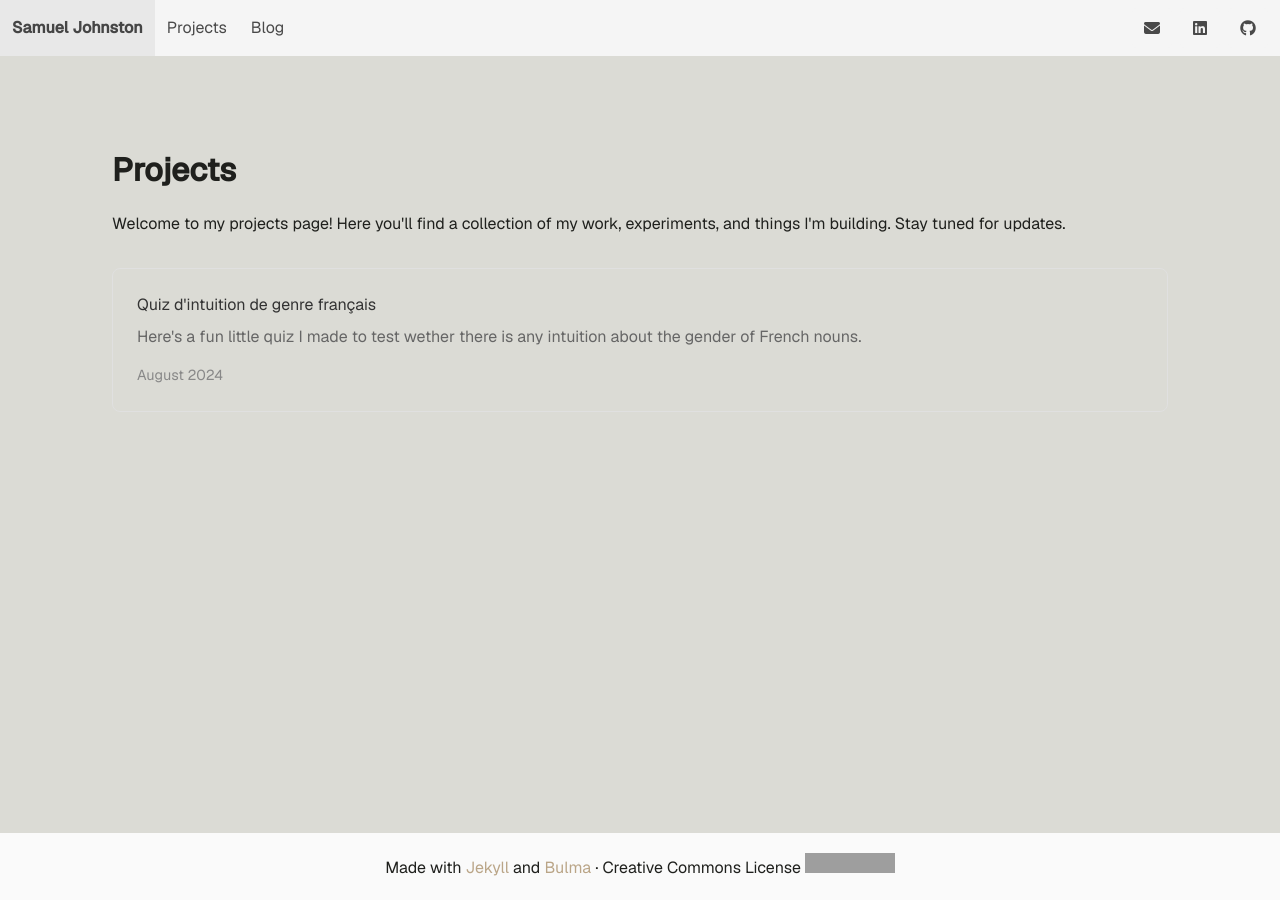
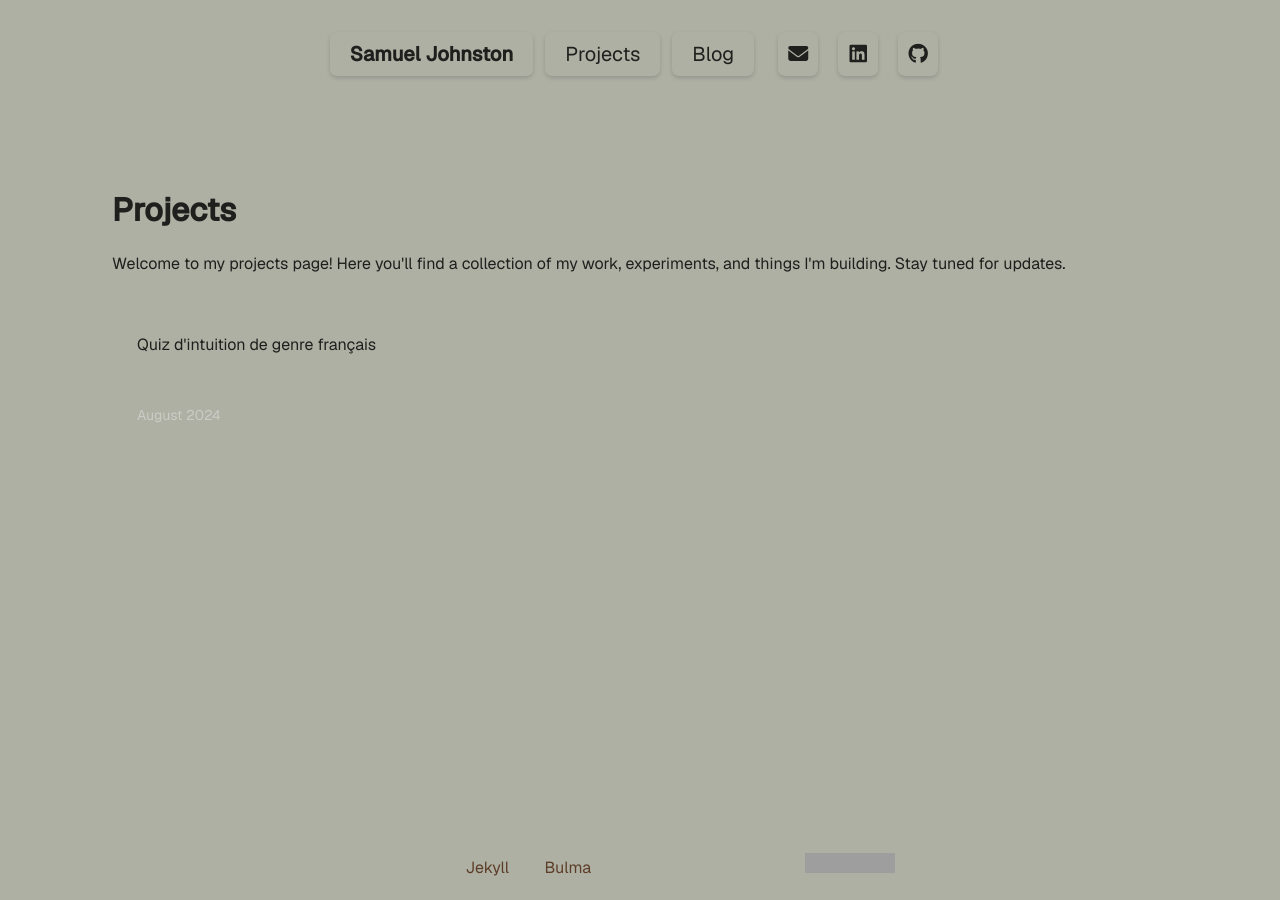
Before and after one commit to sjjohnst/sjjohnst.github.io, a Jekyll site: the page built from projects.html, in a window 1280 px wide. Built offline with Jekyll 4.4.1, drawn with Linux system fonts in a browser that asks for light colours; grey boxes are pictures that could not be loaded.

Commit message:
feat: refactor to manage projects and navbar styling from central _sass module

```diff
--- a/_sass/_components.scss
+++ b/_sass/_components.scss
@@ -10,7 +10,7 @@
     display: flex;
     flex-direction: column;
     justify-content: flex-start;
-    background: variables.$palm-leaf;
+    background: variables.$bg-page;
 }
 
 .custom-border p {
--- a/_sass/_footer.scss
+++ b/_sass/_footer.scss
@@ -2,6 +2,8 @@
 
 .footer {
     padding: variables.$space-lg variables.$space-lg;
+    background-color: variables.$bg-page;
+    color: variables.$text-muted;
 }
 
 .footer img[alt~="Creative Commons License"] {
--- /dev/null
+++ b/_sass/_navbar.scss
@@ -0,0 +1,92 @@
+@use "sass:color";
+@use "variables";
+
+.navbar.is-light {
+    background-color: transparent !important;
+    justify-content: center;
+    align-items: center;
+    padding: variables.$space-sm variables.$space-2xl;
+    margin-top: variables.$space-sm;
+    gap: variables.$space-sm;
+}
+
+.navbar-brand,
+.navbar-menu,
+.navbar-start,
+.navbar-end {
+    align-items: center;
+}
+
+.navbar-brand {
+    min-height: auto;
+    overflow: visible;
+}
+
+.navbar-brand,
+.navbar-start,
+.navbar-end {
+    gap: variables.$space-sm;
+}
+
+.navbar-menu {
+    flex-grow: 0;
+    background: transparent;
+}
+
+.navbar-end {
+    margin-left: 0 !important;
+}
+
+.navbar-burger {
+    color: variables.$text-default;
+}
+
+a.navbar-item,
+.button.is-light {
+    height: 2.75rem;
+    box-sizing: border-box;
+    display: flex;
+    align-items: center;
+    justify-content: center;
+}
+
+a.navbar-item {
+    font-size: variables.$font-size-lg;
+    padding: 0 variables.$space-lg;
+    background-color: variables.$bg-page !important;
+    color: variables.$text-default !important;
+    border-radius: variables.$border-radius-sm;
+    box-shadow: 0 2px 4px rgba(0, 0, 0, 0.15);
+    transition: all variables.$transition-standard;
+
+    &:hover {
+        background-color: color.adjust(variables.$bg-page, $lightness: -8%) !important;
+        color: variables.$href-link !important;
+        box-shadow: 0 4px 8px rgba(0, 0, 0, 0.2);
+        transform: translateY(-1px);
+    }
+}
+
+.button.is-light {
+    background-color: variables.$bg-page !important;
+    color: variables.$text-default !important;
+    border: none;
+    border-radius: variables.$border-radius-sm;
+    box-shadow: 0 2px 4px rgba(0, 0, 0, 0.15);
+    transition: all variables.$transition-standard;
+
+    &:hover {
+        background-color: color.adjust(variables.$bg-page, $lightness: -8%) !important;
+        color: variables.$href-link !important;
+        box-shadow: 0 4px 8px rgba(0, 0, 0, 0.2);
+        transform: translateY(-1px);
+    }
+}
+
+.navbar-end .icon {
+    font-size: variables.$font-size-lg;
+}
+
+.navbar-end .buttons {
+    gap: variables.$space-sm;
+}
--- /dev/null
+++ b/_sass/_projects.scss
@@ -0,0 +1,41 @@
+@use "sass:color";
+@use "variables";
+
+.projects-grid {
+    margin-top: variables.$space-2xl;
+}
+
+.project-card {
+    border: 1px solid variables.$border-subtle;
+    border-radius: variables.$border-radius-sm;
+    padding: variables.$space-xl;
+    margin-bottom: variables.$space-xl;
+    transition: box-shadow variables.$transition-standard;
+}
+
+.project-card:hover {
+    box-shadow: 0 4px 12px rgba(0, 0, 0, 0.1);
+}
+
+.project-title {
+    margin-bottom: variables.$space-xs;
+}
+
+.project-title a {
+    text-decoration: none;
+    color: variables.$text-default;
+
+    &:hover {
+        color: variables.$href-link;
+    }
+}
+
+.project-description {
+    color: variables.$text-muted;
+    margin-bottom: variables.$space-md;
+}
+
+.project-meta {
+    font-size: variables.$font-size-sm;
+    color: color.adjust(variables.$text-muted, $lightness: 12%);
+}
--- a/_sass/_variables.scss
+++ b/_sass/_variables.scss
@@ -13,8 +13,10 @@ $dusty-taupe: #997b66;
 
 // Semantic Color Tokens
 $text-default: $black;
-$href-link: $khaki-beige;
-$bg-page: $dust-grey;
+$text-muted: $ash-grey;
+$href-link: #5d3d27;
+$bg-page: $ash-grey;
+$border-subtle: $ash-grey;
 
 // Spacing Tokens
 $space-xs: 0.5rem;
--- a/assets/css/main.scss
+++ b/assets/css/main.scss
@@ -4,5 +4,7 @@
 @use "base";
 @use "utilities";
 @use "components";
+@use "projects";
+@use "navbar";
 @use "footer";
 @use "topography";
--- a/projects.html
+++ b/projects.html
@@ -25,44 +25,3 @@ permalink: /projects/
     </div>
   </div>
 </section>
-
-<style>
-.projects-grid {
-  margin-top: 2rem;
-}
-
-.project-card {
-  border: 1px solid #e0e0e0;
-  border-radius: 8px;
-  padding: 1.5rem;
-  margin-bottom: 1.5rem;
-  transition: box-shadow 0.3s ease;
-}
-
-.project-card:hover {
-  box-shadow: 0 4px 12px rgba(0,0,0,0.1);
-}
-
-.project-title {
-  margin-bottom: 0.5rem;
-}
-
-.project-title a {
-  text-decoration: none;
-  color: #333;
-}
-
-.project-title a:hover {
-  color: #007acc;
-}
-
-.project-description {
-  color: #666;
-  margin-bottom: 1rem;
-}
-
-.project-meta {
-  font-size: 0.9rem;
-  color: #888;
-}
-</style>
```
